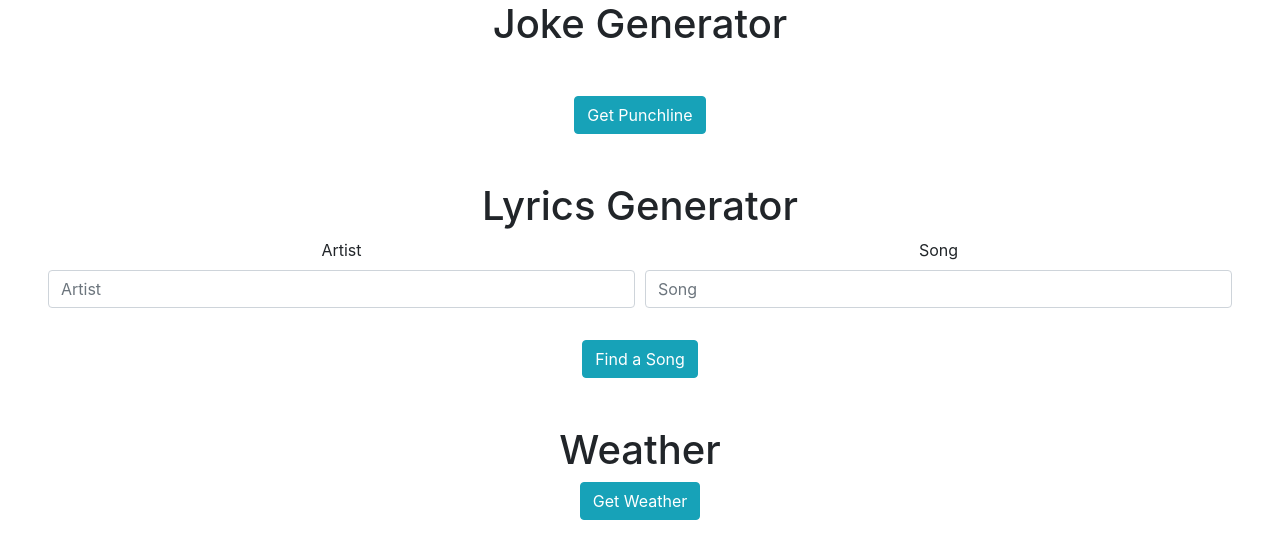
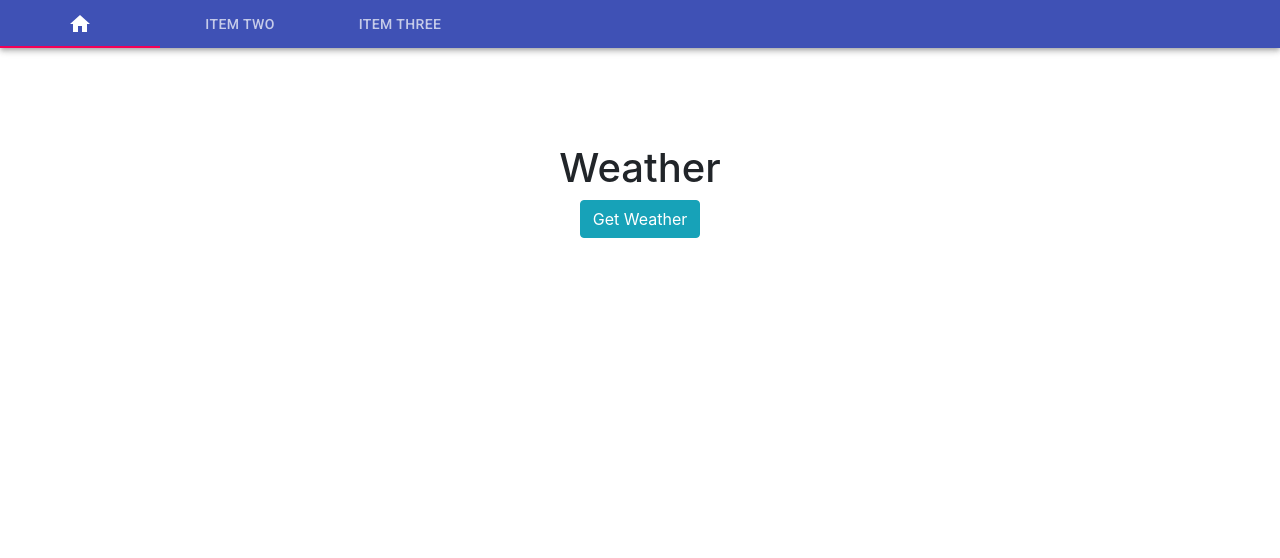
Before and after one commit to seancrossettie/sr-api-website-react, a React app: page /weather in a window 1280 px wide. Built offline with nearby package versions, Linux system fonts and the light colour scheme; some packages are replaced by stand-ins of ours; no server answers.

Commit message:
added router --- Do not merge

```diff
--- a/package.json
+++ b/package.json
@@ -4,6 +4,8 @@
   "private": true,
   "dependencies": {
     "@fortawesome/fontawesome-free": "^5.15.3",
+    "@material-ui/core": "^4.11.4",
+    "@material-ui/icons": "^4.11.2",
     "@testing-library/jest-dom": "^5.11.4",
     "@testing-library/react": "^11.1.0",
     "@testing-library/user-event": "^12.1.10",
@@ -13,6 +15,7 @@
     "prop-types": "^15.7.2",
     "react": "^17.0.2",
     "react-dom": "^17.0.2",
+    "react-router-dom": "^5.2.0",
     "react-scripts": "4.0.3",
     "reactstrap": "^8.9.0",
     "web-vitals": "^1.0.1"
--- a/public/index.html
+++ b/public/index.html
@@ -2,42 +2,16 @@
 <html lang="en">
   <head>
     <meta charset="utf-8" />
-    <link rel="icon" href="%PUBLIC_URL%/favicon.ico" />
-    <meta name="viewport" content="width=device-width, initial-scale=1" />
-    <meta name="theme-color" content="#000000" />
+    <meta name="viewport" content="width=device-width, initial-scale=1, minimum-scale=1" />
+    <link rel="stylesheet" href="https://fonts.googleapis.com/css?family=Roboto:300,400,500,700&display=swap" />
+    <link rel="stylesheet" href="https://fonts.googleapis.com/icon?family=Material+Icons" />
     <meta
-      name="Joke API Website"
+      name="API Website"
       content="Web site created using create-react-app"
     />
-    <link rel="apple-touch-icon" href="%PUBLIC_URL%/logo192.png" />
-    <!--
-      manifest.json provides metadata used when your web app is installed on a
-      user's mobile device or desktop. See https://developers.google.com/web/fundamentals/web-app-manifest/
-    -->
-    <link rel="manifest" href="%PUBLIC_URL%/manifest.json" />
-    <!--
-      Notice the use of %PUBLIC_URL% in the tags above.
-      It will be replaced with the URL of the `public` folder during the build.
-      Only files inside the `public` folder can be referenced from the HTML.
-
-      Unlike "/favicon.ico" or "favicon.ico", "%PUBLIC_URL%/favicon.ico" will
-      work correctly both with client-side routing and a non-root public URL.
-      Learn how to configure a non-root public URL by running `npm run build`.
-    -->
-    <title>Joke API Website</title>
+    <title>API Website</title>
   </head>
   <body>
-    <noscript>You need to enable JavaScript to run this app.</noscript>
     <div id="root"></div>
-    <!--
-      This HTML file is a template.
-      If you open it directly in the browser, you will see an empty page.
-
-      You can add webfonts, meta tags, or analytics to this file.
-      The build step will place the bundled scripts into the <body> tag.
-
-      To begin the development, run `npm start` or `yarn start`.
-      To create a production bundle, use `npm run build` or `yarn build`.
-    -->
   </body>
 </html>
--- a/src/App/index.js
+++ b/src/App/index.js
@@ -1,16 +1,15 @@
 import React from 'react';
 import 'bootstrap/dist/css/bootstrap.min.css';
 import './App.scss';
-import JokeForm from '../components/JokeForm';
-import LyricsForm from '../components/LyricsForm';
-import WeatherForm from '../components/WeatherForm';
+import { BrowserRouter as Router } from 'react-router-dom';
+import NavBar from '../components/NavBar';
 
 function App() {
   return (
     <div className='App'>
-      <JokeForm />
-      <LyricsForm />
-      <WeatherForm />
+     <Router>
+       <NavBar />
+     </Router>
     </div>
   );
 }
--- /dev/null
+++ b/src/components/NavBar.js
@@ -0,0 +1,88 @@
+import React, { useState } from 'react';
+import PropTypes from 'prop-types';
+import { makeStyles } from '@material-ui/core/styles';
+import AppBar from '@material-ui/core/AppBar';
+import Tabs from '@material-ui/core/Tabs';
+import Tab from '@material-ui/core/Tab';
+import Typography from '@material-ui/core/Typography';
+import Box from '@material-ui/core/Box';
+import HomeIcon from '@material-ui/icons/Home';
+import { BrowserRouter, Route, Switch } from 'react-router-dom';
+import Weather from '../views/Weather';
+
+function TabPanel(props) {
+  const {
+    children, value, index, ...other
+  } = props;
+
+  return (
+    <div
+      role="tabpanel"
+      hidden={value !== index}
+      id={`simple-tabpanel-${index}`}
+      aria-labelledby={`simple-tab-${index}`}
+      {...other}
+    >
+      {value === index && (
+        <Box p={3}>
+          <Typography>{children}</Typography>
+        </Box>
+      )}
+    </div>
+  );
+}
+
+TabPanel.propTypes = {
+  children: PropTypes.node,
+  index: PropTypes.any.isRequired,
+  value: PropTypes.any.isRequired,
+};
+
+function a11yProps(index) {
+  return {
+    id: `simple-tab-${index}`,
+    'aria-controls': `simple-tabpanel-${index}`,
+  };
+}
+
+const useStyles = makeStyles((theme) => ({
+  root: {
+    flexGrow: 1,
+    backgroundColor: theme.palette.background.paper,
+  },
+}));
+
+export default function NavBar() {
+  const classes = useStyles();
+  const [value, setValue] = useState(0);
+
+  const handleChange = (event, newValue) => {
+    setValue(newValue);
+  };
+
+  return (
+    <div className={classes.root}>
+    <BrowserRouter>
+      <Route>
+        <AppBar position="static">
+          <Tabs value={value} onChange={handleChange} aria-label="simple tabs example">
+            <Tab icon={<HomeIcon />} {...a11yProps(0)} />
+            <Tab label="Item Two" {...a11yProps(1)} />
+            <Tab label="Item Three" {...a11yProps(2)} />
+          </Tabs>
+        </AppBar>
+        </Route>
+        <TabPanel value={value} index={0}>
+        </TabPanel>
+        <TabPanel value={value} index={1}>
+        </TabPanel>
+        <TabPanel value={value} index={2}>
+        </TabPanel>
+      </BrowserRouter>
+
+      <Switch>
+        <Route exact path='/weather/' component={Weather} />
+      </Switch>
+    </div>
+  );
+}
--- /dev/null
+++ b/src/views/Home.js
@@ -0,0 +1,10 @@
+import React from 'react';
+import '../styles/index.scss';
+
+export default function Home() {
+  return (
+    <>
+    <h1>Home Page</h1>
+    </>
+  );
+}
--- /dev/null
+++ b/src/views/Weather.js
@@ -0,0 +1,10 @@
+import React from 'react';
+import WeatherForm from '../components/WeatherForm';
+
+const Weather = () => (
+    <>
+      <WeatherForm />
+    </>
+);
+
+export default Weather;
```
Also changed, not shown: public/favicon.ico (deleted), public/logo192.png (deleted), public/logo512.png (deleted), public/manifest.json (deleted), src/views/Jokes.js (added), src/views/Lyrics.js (added).
